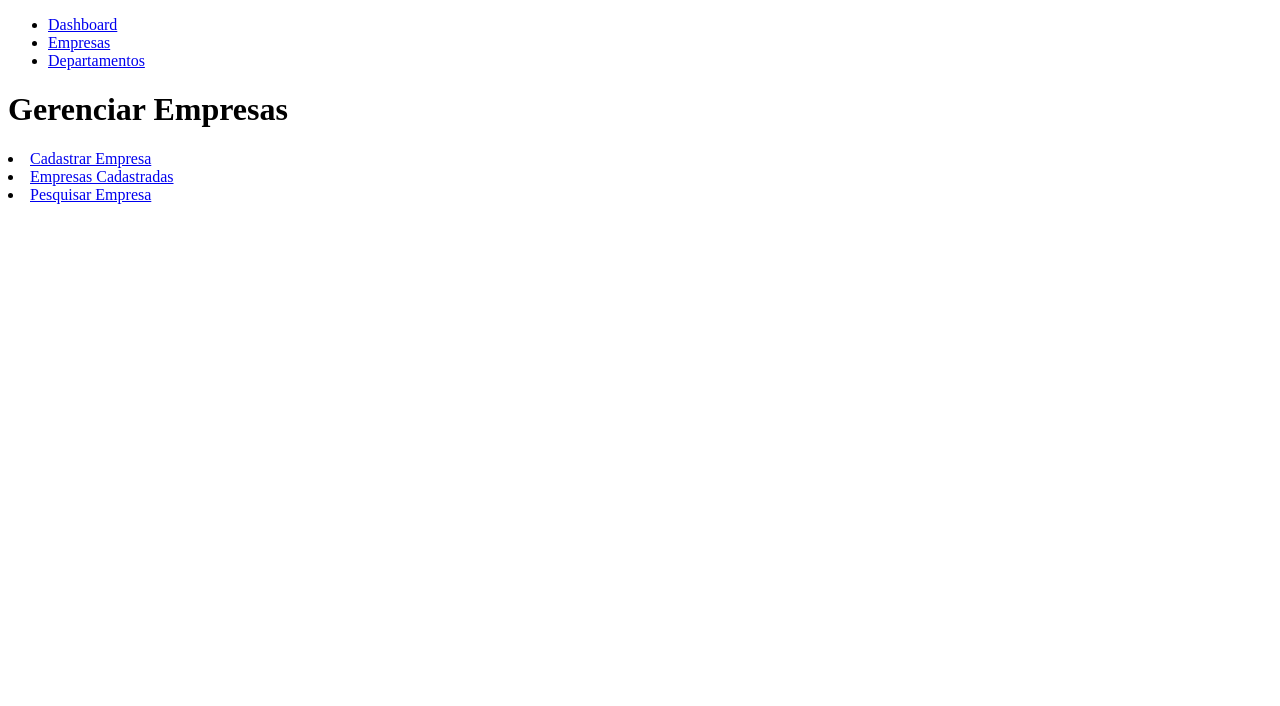
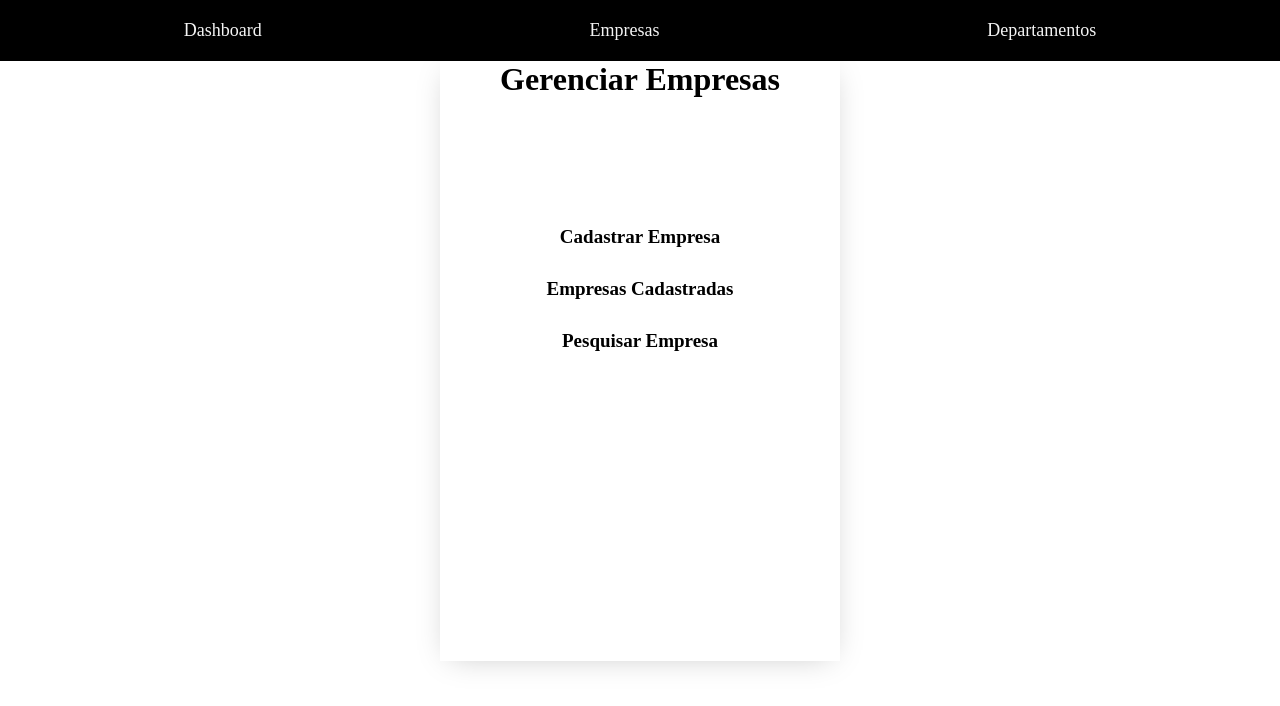
Before and after one commit to pedromaf/pure-javascript-api, a plain HTML site: page src/pages/empresas.html in a window 1280 px wide. Drawn offline with Linux system fonts and the light colour scheme.

Commit message:
mudando ul e adicionando alguns css

```diff
--- a/src/pages/empresas.html
+++ b/src/pages/empresas.html
@@ -1,13 +1,17 @@
 <!DOCTYPE html>
 <html lang="en">
+
 <head>
     <meta charset="UTF-8">
     <meta http-equiv="X-UA-Compatible" content="IE=edge">
     <meta name="viewport" content="width=device-width, initial-scale=1.0">
+    <link rel="stylesheet" href="../styles/reset.css">
+    <link rel="stylesheet" href="../styles/header.css">
     <link rel="stylesheet" href="../styles/empresas.css">
     <script src="../scripts/models/empresas.js" type="module" defer></script>
     <title>Empresas</title>
 </head>
+
 <body>
     <header>
         <nav>
@@ -21,15 +25,16 @@
 
     <div id="pageContent">
         <h1>Gerenciar Empresas</h1>
-            <ui>
-                <li><a href="empresas-criarEmpresa.html">Cadastrar Empresa</a></li>
-                <li><a href="empresas-listarEmpresas.html">Empresas Cadastradas</a></li>
-                <li><a href="empresas-pesquisarEmpresa.html">Pesquisar Empresa</a></li>
-            </ui>
+        <ul class="ul--empresa">
+            <li><a class="listaEmpresa" href="empresas-criarEmpresa.html">Cadastrar Empresa</a></li>
+            <li><a class="listaEmpresa" href="empresas-listarEmpresas.html">Empresas Cadastradas</a></li>
+            <li><a class="listaEmpresa" href="empresas-pesquisarEmpresa.html">Pesquisar Empresa</a></li>
+        </ul>
     </div>
 
     <footer>
 
     </footer>
 </body>
+
 </html>
--- a/src/styles/empresas.css
+++ b/src/styles/empresas.css
@@ -1,3 +1,31 @@
 .fieldsErrors {
     color: red;
 }
+
+#pageContent {
+
+    box-shadow: 0px 4px 30px -10px rgba(0, 0, 0, 0.25);
+    width: 400px;
+    margin: 0 auto;
+    height: 600px;
+    text-align: center;
+
+}
+
+
+.listaEmpresa {
+
+    color: black;
+    font-size: 19px;
+    font-weight: 600;
+
+}
+
+.ul--empresa {
+    display: flex;
+    flex-direction: column;
+    row-gap: 30px;
+    font-size: 19px;
+    margin-top: 8rem;
+
+}
--- /dev/null
+++ b/src/styles/header.css
@@ -0,0 +1,22 @@
+header {
+    padding: 20px;
+    background-color: black;
+
+}
+
+
+nav>ul {
+    display: flex;
+    justify-content: space-around;
+
+}
+
+a {
+    color: #f4f4f4;
+    font-size: 18px;
+    text-decoration: none;
+}
+
+a:hover {
+    text-decoration: underline;
+}
--- /dev/null
+++ b/src/styles/reset.css
@@ -0,0 +1,7 @@
+* {
+    list-style: none;
+    margin: 0;
+    padding: 0;
+    border: 0;
+    box-sizing: border-box;
+}
```
Also changed, not shown: index.html (+16 -10 lines), src/pages/dashboardAdmin.html (+5 -0 lines), src/pages/login.html (+7 -3 lines), src/styles/dashboard.css (+23 -0 lines), src/styles/home.css (+61 -0 lines). Lines whose indentation alone changed are shown as unchanged.
